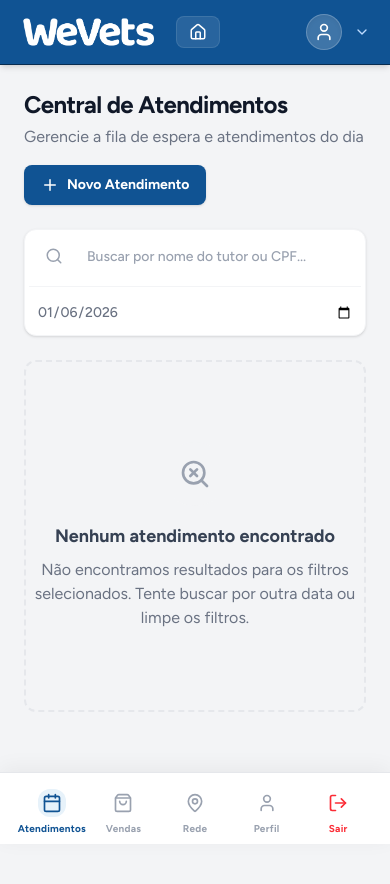
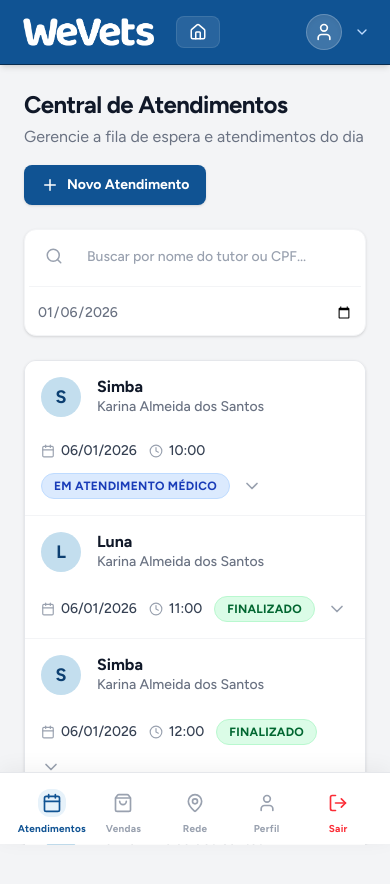
Before and after one commit to cadeskriacao/Atendimento-WeVets-UI-novo-layout, a React (Vite) app: page / in a window 390 px wide. Shown: the top 884 px of the page. Before the commit the page ends 844 px from the top, so only its background shows below. Built offline with nearby package versions, Linux system fonts and the light colour scheme.

Commit message:
feat: Refactor mobile cart to a bottom sheet, remove delinquency overlay, and update attendance mock data with pagination setup.

```diff
--- a/components/central/AttendanceCentral.tsx
+++ b/components/central/AttendanceCentral.tsx
@@ -14,65 +14,47 @@ interface AttendanceCentralProps {
 
 export const AttendanceCentral: React.FC<AttendanceCentralProps> = ({ onStartAttendance, onNewAttendance, extraAttendances = [] }) => {
     // MOCK DATA GENERATION
-    // Simulating a list of attendances fetched from backend
-    const [attendances, setAttendances] = useState<Attendance[]>([
-        {
-            id: 'att-001',
-            petId: MOCK_PETS_LIST[0].id,
+    const [attendances, setAttendances] = useState<Attendance[]>(() => {
+        const baseAttendances: Attendance[] = [];
+        const statuses: Attendance['status'][] = ['SCHEDULED', 'IN_PROGRESS', 'FINISHED', 'WAITING' as any]; // Casting for extra statuses if needed
+
+        for (let i = 1; i <= 25; i++) {
+            const status = statuses[Math.floor(Math.random() * statuses.length)] || 'SCHEDULED';
+            const date = new Date();
+            date.setDate(date.getDate() - Math.floor(i / 5)); // Spread dates over a few days
+
+            baseAttendances.push({
+                id: `att-${String(i).padStart(3, '0')}`,
+                petId: MOCK_PETS_LIST[i % MOCK_PETS_LIST.length].id,
                 tutorId: 'tutor-001',
-            status: 'SCHEDULED',
-            currentStep: 'SERVICES',
-            triage: { weight: '4.5' },
+                status: status,
+                currentStep: status === 'FINISHED' ? 'SUMMARY' : 'SERVICES',
+                triage: { weight: `${(3 + Math.random() * 5).toFixed(1)}` },
                 anamnesis: {
-                mainComplaint: '',
+                    mainComplaint: `Queixa simulada ${i}`,
                     history: { vaccination: { status: 'unknown' } },
                     vitals: {},
                     systems: []
                 },
                 services: [
-                { ...SERVICES[0], quantity: 1 }, // Consulta
+                    { ...SERVICES[i % SERVICES.length], quantity: 1 }
                 ],
                 prescriptions: [],
-            schedulingInfo: { date: '2025-12-29', time: '09:00', location: 'clinic' },
-            createdAt: '2025-12-29T08:45:00',
-            updatedAt: '2025-12-29T08:45:00'
+                schedulingInfo: {
+                    date: date.toISOString().split('T')[0],
+                    time: `${String(9 + (i % 8)).padStart(2, '0')}:00`,
+                    location: 'clinic'
                 },
-        {
-            id: 'att-002',
-            petId: MOCK_PETS_LIST[1].id,
-            tutorId: 'tutor-001', // Same tutor for mock simplicity
-            status: 'IN_PROGRESS',
-            currentStep: 'SERVICES',
-            triage: { weight: '3.2', temperature: '38.5' },
-            anamnesis: {
-                mainComplaint: 'Vômito recorrente há 2 dias',
-                history: { vaccination: { status: 'up_to_date' } },
-                vitals: { weight: '3.2', temp: '38.5' },
-                systems: []
-            },
-            services: [
-                { ...SERVICES[1], quantity: 1 }, // Consulta Plantão
-            ],
-            prescriptions: [],
-            createdAt: '2025-12-29T10:15:00',
-            updatedAt: '2025-12-29T10:30:00'
-        },
-        {
-            id: 'att-003',
-            petId: MOCK_PETS_LIST[0].id, // reusing pet
-            tutorId: 'tutor-001',
-            status: 'FINISHED',
-            currentStep: 'SUMMARY',
-            triage: {},
-            anamnesis: { mainComplaint: 'Retorno para vacina', history: { vaccination: { status: 'outdated' } }, vitals: {}, systems: [] },
-            services: [{ ...SERVICES[7], quantity: 1 }], // Vacina
-            prescriptions: [],
-            createdAt: '2025-12-28T14:00:00',
-            updatedAt: '2025-12-28T14:45:00'
+                createdAt: date.toISOString(),
+                updatedAt: date.toISOString()
+            });
         }
-    ]);
+        return baseAttendances;
+    });
 
-    const [filters, setFilters] = useState({ cpf: '', name: '', date: new Date().toISOString().split('T')[0] });
+    const [filters, setFilters] = useState({ cpf: '', name: '', date: '' }); // Default date empty to show all
+    const [currentPage, setCurrentPage] = useState(1);
+    const ITEMS_PER_PAGE = 10;
 
     const filteredAttendances = useMemo(() => {
         // Merge and deduplicate by ID, giving precedence to extraAttendances
@@ -81,21 +63,23 @@ export const AttendanceCentral: React.FC<AttendanceCentralProps> = ({ onStartAtt
 
         return allAttendances.filter(att => {
             // Filter Logic
-            // 1. Date (Simple string comparison for mock)
             const attDate = att.schedulingInfo?.date || att.createdAt.split('T')[0];
-            // Allow showing all if no date filter, but default is today.
-            // If checking newly scheduled for future dates, we need to ensure filter matches.
             if (filters.date && attDate !== filters.date) return false;
 
-            // 2. CPF & Name (Mocking check against MOCK_TUTOR since we don't have full tutor DB here)
-            // In real app, Attendance would have populated Tutor object or we filter on backend
             if (filters.cpf && !MOCK_TUTOR.cpf.includes(filters.cpf)) return false;
-            // Fuzzy search for name
+            // Fuzzy search for name (mock check)
             if (filters.name && !MOCK_TUTOR.name.toLowerCase().includes(filters.name.toLowerCase())) return false;
 
             return true;
-        });
+        }).sort((a, b) => new Date(b.createdAt).getTime() - new Date(a.createdAt).getTime());
     }, [attendances, extraAttendances, filters]);
+
+    // Pagination Logic
+    const totalPages = Math.ceil(filteredAttendances.length / ITEMS_PER_PAGE);
+    const paginatedAttendances = filteredAttendances.slice(
+        (currentPage - 1) * ITEMS_PER_PAGE,
+        currentPage * ITEMS_PER_PAGE
+    );
 
     const handleStart = (id: string) => {
         const attendance = attendances.find(a => a.id === id);
@@ -126,13 +110,14 @@ export const AttendanceCentral: React.FC<AttendanceCentralProps> = ({ onStartAtt
             </div>
 
             {/* Filters */}
-            <AttendanceFilters onFilterChange={setFilters} />
+            <AttendanceFilters onFilterChange={(newFilters) => { setFilters(newFilters); setCurrentPage(1); }} />
 
             {/* List */}
             <div className="space-y-4">
-                {filteredAttendances.length > 0 ? (
+                {paginatedAttendances.length > 0 ? (
+                    <>
                         <div className="border border-gray-200 rounded-xl overflow-hidden shadow-sm divide-y divide-gray-100">
-                        {filteredAttendances.map(att => {
+                            {paginatedAttendances.map(att => {
                                 // Find Pet Info (Mock)
                                 const pet = MOCK_PETS_LIST.find(p => p.id === att.petId) || MOCK_PETS_LIST[0];
 
@@ -148,6 +133,48 @@ export const AttendanceCentral: React.FC<AttendanceCentralProps> = ({ onStartAtt
                                 );
                             })}
                         </div>
+
+                        {/* Pagination Controls */}
+                        {totalPages > 1 && (
+                            <div className="flex items-center justify-between border-t border-gray-200 pt-4">
+                                <div className="text-sm text-gray-500">
+                                    Mostrando <span className="font-medium">{(currentPage - 1) * ITEMS_PER_PAGE + 1}</span> a <span className="font-medium">{Math.min(currentPage * ITEMS_PER_PAGE, filteredAttendances.length)}</span> de <span className="font-medium">{filteredAttendances.length}</span> resultados
+                                </div>
+                                <div className="flex gap-2">
+                                    <Button
+                                        variant="outline"
+                                        disabled={currentPage === 1}
+                                        onClick={() => setCurrentPage(p => Math.max(1, p - 1))}
+                                        className="px-4 py-2 text-sm"
+                                    >
+                                        Anterior
+                                    </Button>
+                                    <div className="flex items-center gap-1">
+                                        {Array.from({ length: totalPages }, (_, i) => i + 1).map(page => (
+                                            <button
+                                                key={page}
+                                                onClick={() => setCurrentPage(page)}
+                                                className={`w-8 h-8 flex items-center justify-center rounded-lg text-sm font-medium transition-colors ${currentPage === page
+                                                        ? 'bg-primary-600 text-white shadow-sm'
+                                                        : 'text-gray-600 hover:bg-gray-100'
+                                                    }`}
+                                            >
+                                                {page}
+                                            </button>
+                                        ))}
+                                    </div>
+                                    <Button
+                                        variant="outline"
+                                        disabled={currentPage === totalPages}
+                                        onClick={() => setCurrentPage(p => Math.min(totalPages, p + 1))}
+                                        className="px-4 py-2 text-sm"
+                                    >
+                                        Próxima
+                                    </Button>
+                                </div>
+                            </div>
+                        )}
+                    </>
                 ) : (
                     <div className="flex flex-col items-center justify-center py-20 text-center bg-gray-100 rounded-xl border-2 border-dashed border-gray-200">
                         <div className="bg-gray-100 p-4 rounded-full mb-4">
```
Also changed, not shown: App.tsx (+19 -40 lines). Lines whose indentation alone changed are shown as unchanged.
